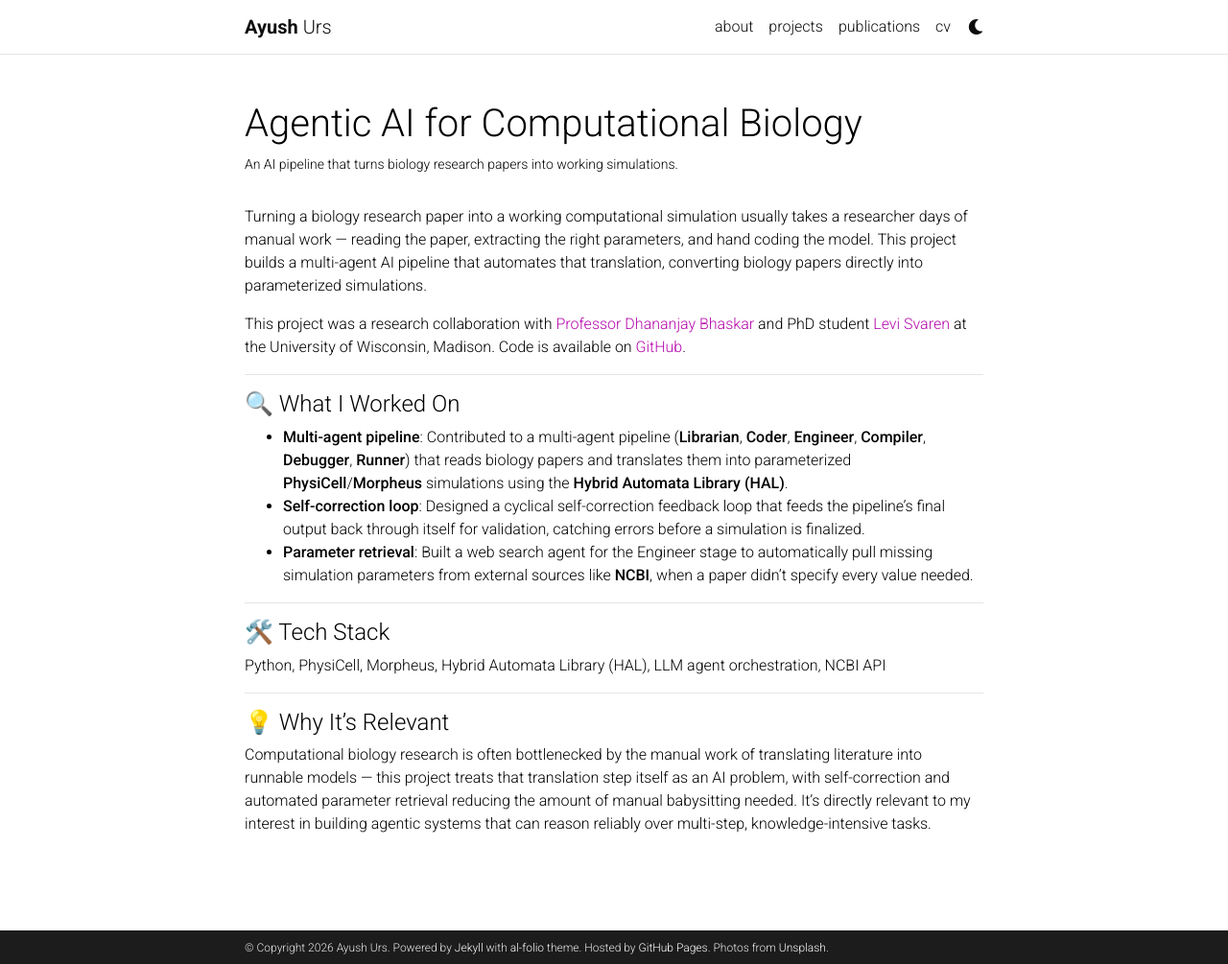
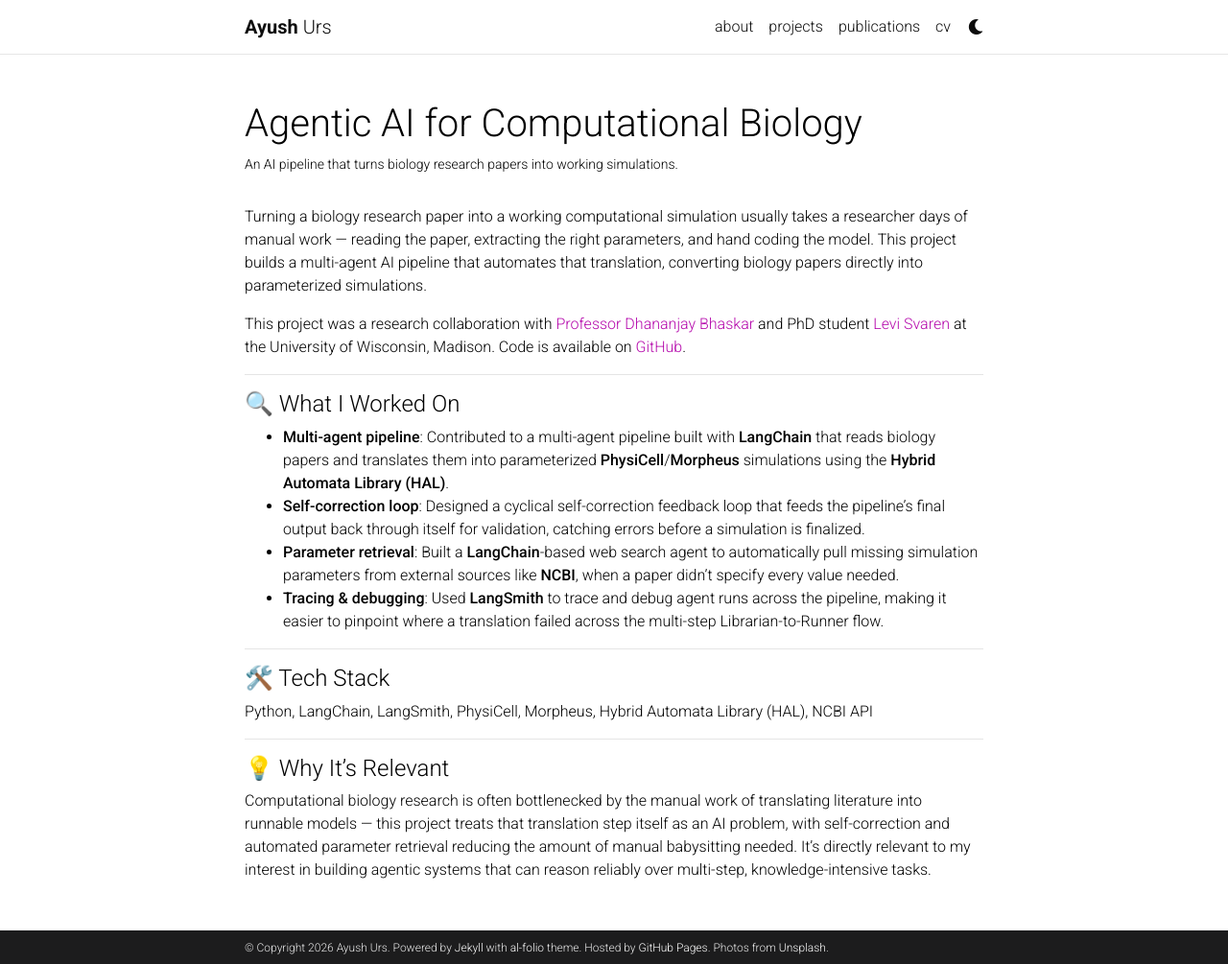
Before and after one commit to ayush11z/ayush11z.github.io, a Jekyll site: the page built from _projects/agentic-computational-biology.md, in a window 1280 px wide and 1005 px high. Shown: the whole window at 96% size. Built offline with Jekyll 4.4.1, drawn with Linux system fonts in a browser that asks for light colours; comment, search, counter and statistics services are not loaded; a style sheet for code colours, icons or effects is not loaded.

Commit message:
Update Agentic AI for Computational Biology with LangChain/LangSmith details
Co-Authored-By: Claude Sonnet 5 <noreply@anthropic.com>

```diff
--- a/_projects/agentic-computational-biology.md
+++ b/_projects/agentic-computational-biology.md
@@ -15,15 +15,16 @@ This project was a research collaboration with [Professor Dhananjay Bhaskar](htt
 
 #### 🔍 What I Worked On
 
-- **Multi-agent pipeline**: Contributed to a multi-agent pipeline (**Librarian**, **Coder**, **Engineer**, **Compiler**, **Debugger**, **Runner**) that reads biology papers and translates them into parameterized **PhysiCell**/**Morpheus** simulations using the **Hybrid Automata Library (HAL)**.
+- **Multi-agent pipeline**: Contributed to a multi-agent pipeline built with **LangChain** that reads biology papers and translates them into parameterized **PhysiCell**/**Morpheus** simulations using the **Hybrid Automata Library (HAL)**.
 - **Self-correction loop**: Designed a cyclical self-correction feedback loop that feeds the pipeline's final output back through itself for validation, catching errors before a simulation is finalized.
-- **Parameter retrieval**: Built a web search agent for the Engineer stage to automatically pull missing simulation parameters from external sources like **NCBI**, when a paper didn't specify every value needed.
+- **Parameter retrieval**: Built a **LangChain**-based web search agent to automatically pull missing simulation parameters from external sources like **NCBI**, when a paper didn't specify every value needed.
+- **Tracing & debugging**: Used **LangSmith** to trace and debug agent runs across the pipeline, making it easier to pinpoint where a translation failed across the multi-step Librarian-to-Runner flow.
 
 ---
 
 #### 🛠️ Tech Stack
 
-Python, PhysiCell, Morpheus, Hybrid Automata Library (HAL), LLM agent orchestration, NCBI API
+Python, LangChain, LangSmith, PhysiCell, Morpheus, Hybrid Automata Library (HAL), NCBI API
 
 ---
 
```
